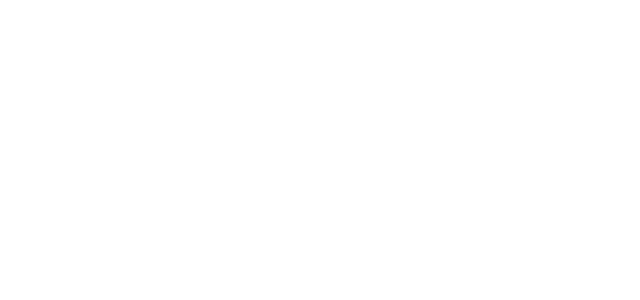
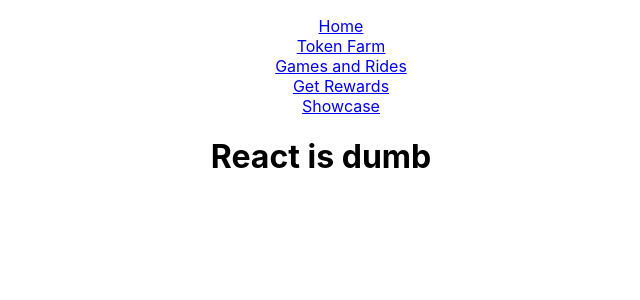
Before and after one commit to chazcurlee/game-park, a React (Create React App) app in the folder client/: page /games-n-rides in a window 1280 px wide. Before the commit this address had no page. Shown: the top 300 px of the page, without its empty margins (319-959 px from the left). Built offline with nearby package versions, Linux system fonts and the light colour scheme.

Commit message:
added nav bar and pages

```diff
--- a/client/src/App.css
+++ b/client/src/App.css
@@ -5,6 +5,10 @@
 .App-logo {
   height: 40vmin;
   pointer-events: none;
+}
+
+ul {
+  list-style-type: none;
 }
 
 @media (prefers-reduced-motion: no-preference) {
--- a/client/src/App.js
+++ b/client/src/App.js
@@ -2,12 +2,24 @@ import React from 'react';
 import { Routes, Route, useRoutes } from 'react-router-dom'
 import './App.css';
 import Home from './components/Home';
+import Nav from './components/Nav';
+import GetToken from './components/GetToken';
+import RewardsGet from './components/RewardsGet';
+import Showcase from './components/Showcase';
+import GamesNRides from './components/GamesNRides'
 
 function App() {
   return (
     <div className="App">
+      <header>
+        <Nav />
+      </header>
       <Routes>
         <Route path="/" element={<Home />} />
+        <Route path="/get-token" element={<GetToken />} />
+        <Route path="games-n-rides" element={<GamesNRides />} />
+        <Route path="rewards-get" element={<RewardsGet />} />
+        <Route path="showcase" element={<Showcase />} />
       </Routes>
     </div>
   );
--- /dev/null
+++ b/client/src/components/GamesNRides.jsx
@@ -0,0 +1,16 @@
+import React from "react";
+
+const GamesNRides = () => {
+
+
+    return (
+        <div>
+            <h1>React is dumb</h1>
+        </div>
+    )
+
+}
+
+
+
+export default GamesNRides
--- /dev/null
+++ b/client/src/components/GetToken.jsx
@@ -0,0 +1,15 @@
+import React from "react";
+
+
+const GetToken = () => {
+
+    return (
+        <div>
+            <h1>React is still dumb</h1>
+        </div>
+    )
+
+
+}
+
+export default GetToken
--- /dev/null
+++ b/client/src/components/Nav.js
@@ -0,0 +1,29 @@
+import React from 'react'
+import { NavLink } from 'react-router-dom'
+
+
+const Nav = () => {
+
+
+
+    return (
+        <div>
+            <ul>
+                <li> <NavLink to="/">Home</NavLink></li>
+                <li> <NavLink to="/get-token">Token Farm</NavLink></li>
+                <li> <NavLink to="games-n-rides">Games and Rides</NavLink></li>
+                <li> <NavLink to="rewards-get">Get Rewards</NavLink></li>
+                <li> <NavLink to="showcase">Showcase</NavLink></li>
+            </ul>
+        </div>
+
+
+
+
+
+    )
+
+
+}
+
+export default Nav
--- /dev/null
+++ b/client/src/components/RewardsGet.jsx
@@ -0,0 +1,16 @@
+import React from "react";
+
+const RewardsGet = () => {
+
+
+    return (
+        <div>
+            <h1>React is dumb</h1>
+        </div>
+    )
+
+}
+
+
+
+export default RewardsGet
--- /dev/null
+++ b/client/src/components/Showcase.jsx
@@ -0,0 +1,16 @@
+import React from "react";
+
+const Showcase = () => {
+
+
+    return (
+        <div>
+            <h1>React is dumb</h1>
+        </div>
+    )
+
+}
+
+
+
+export default Showcase
```
